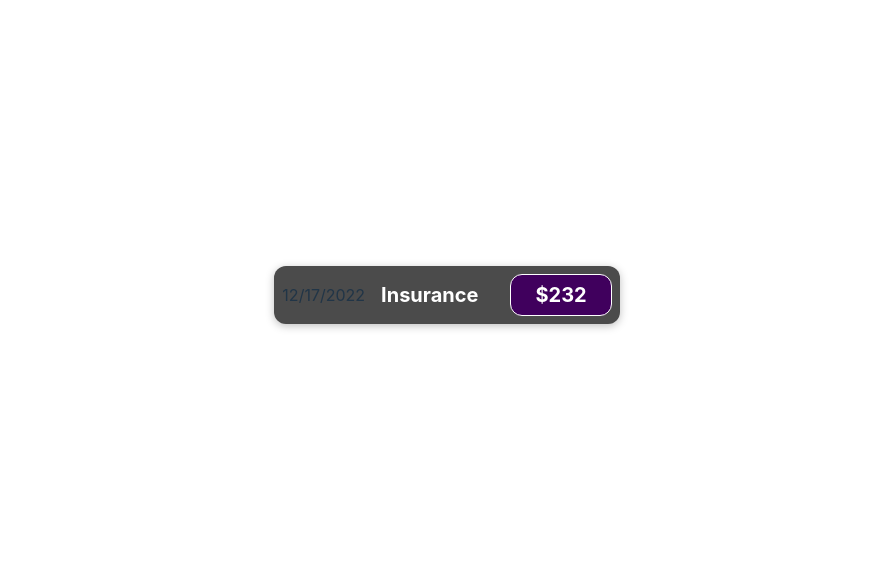
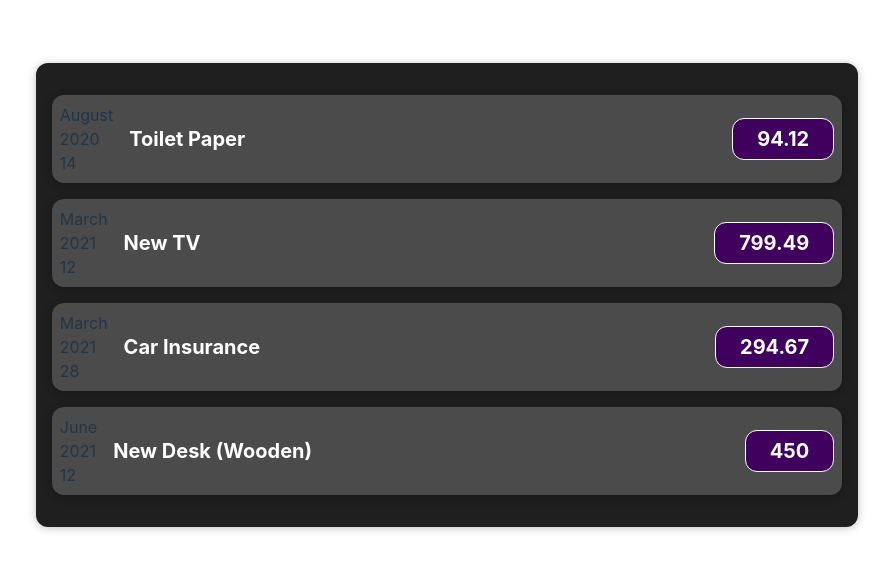
Before and after one commit to mbartos00/udemy-react, a React (Vite) app: page / in a window 1280 px wide. Shown: the part 105-676 px from the top of the page, without its empty margins (193-1086 px from the left). Built offline with nearby package versions, Linux system fonts and the light colour scheme.

Commit message:
Add ExpenseDate and Expenses component, add styling

```diff
--- a/src/App.jsx
+++ b/src/App.jsx
@@ -1,11 +1,33 @@
-import ExpenseItem from './components/ExpenseItem';
+import Expenses from './components/Expenses';
 
-function App() {
+const App = () => {
+  const expenses = [
+    {
+      id: 'e1',
+      title: 'Toilet Paper',
+      amount: 94.12,
+      date: new Date(2020, 7, 14),
+    },
+    { id: 'e2', title: 'New TV', amount: 799.49, date: new Date(2021, 2, 12) },
+    {
+      id: 'e3',
+      title: 'Car Insurance',
+      amount: 294.67,
+      date: new Date(2021, 2, 28),
+    },
+    {
+      id: 'e4',
+      title: 'New Desk (Wooden)',
+      amount: 450,
+      date: new Date(2021, 5, 12),
+    },
+  ];
+
   return (
     <div>
-      <ExpenseItem />
+      <Expenses expenses={expenses} />
     </div>
   );
-}
+};
 
 export default App;
--- a/src/components/ExpenseItem.jsx
+++ b/src/components/ExpenseItem.jsx
@@ -1,14 +1,21 @@
 import React from 'react';
 import './ExpenseItem.css';
-const date = new Date().toLocaleDateString();
 
-const ExpenseItem = () => {
+const ExpenseItem = ({ date, title, amount }) => {
+  const month = date.toLocaleString('en-US', { month: 'long' });
+  const day = date.toLocaleString('en-US', { day: '2-digit' });
+  const year = date.getFullYear();
+
   return (
     <div className='expense-item'>
-      <div>{date}</div>
+      <div>
+        <div>{month}</div>
+        <div>{year}</div>
+        <div>{day}</div>
+      </div>
       <div className='expense-item__description'>
-        <h2>Insurance</h2>
-        <div className='expense-item__price'>$232</div>
+        <h2>{title}</h2>
+        <div className='expense-item__price'>{amount}</div>
       </div>
     </div>
   );
--- /dev/null
+++ b/src/components/Expenses.css
@@ -0,0 +1,9 @@
+.expenses {
+  padding: 1rem;
+  background-color: rgb(31, 31, 31);
+  margin: 2rem auto;
+  width: 50rem;
+  max-width: 95%;
+  border-radius: 12px;
+  box-shadow: 0 1px 8px rgba(0, 0, 0, 0.25);
+}
--- /dev/null
+++ b/src/components/Expenses.jsx
@@ -0,0 +1,14 @@
+import React from 'react';
+import ExpenseItem from './ExpenseItem';
+import './Expenses.css';
+
+const Expenses = ({ expenses }) => {
+  return (
+    <div className='expenses'>
+      {expenses.map(({ id, title, amount, date }) => (
+        <ExpenseItem key={id} title={title} amount={amount} date={date} />
+      ))}
+    </div>
+  );
+};
+export default Expenses;
```
Also changed, not shown: src/components/ExpenseDate.css (added, +26 -0 lines), src/components/ExpenseDate.jsx (added, +18 -0 lines).
